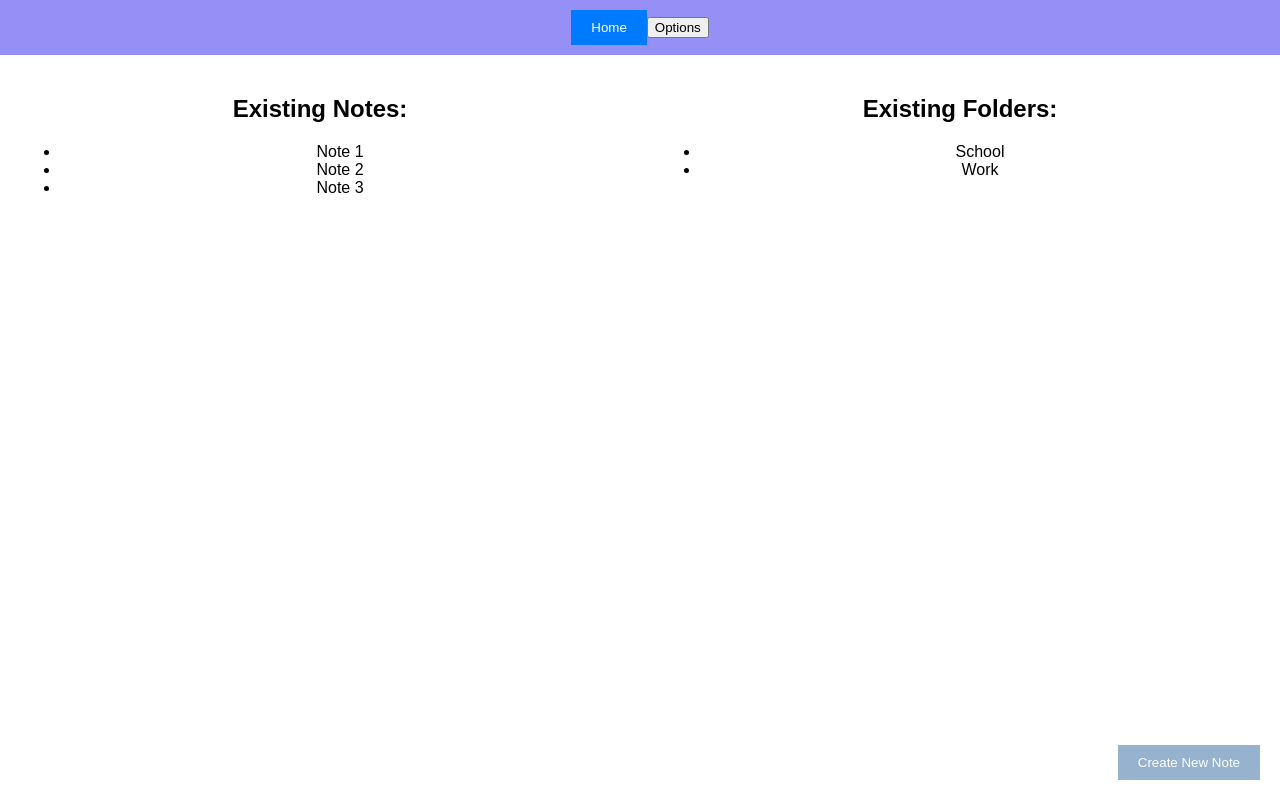
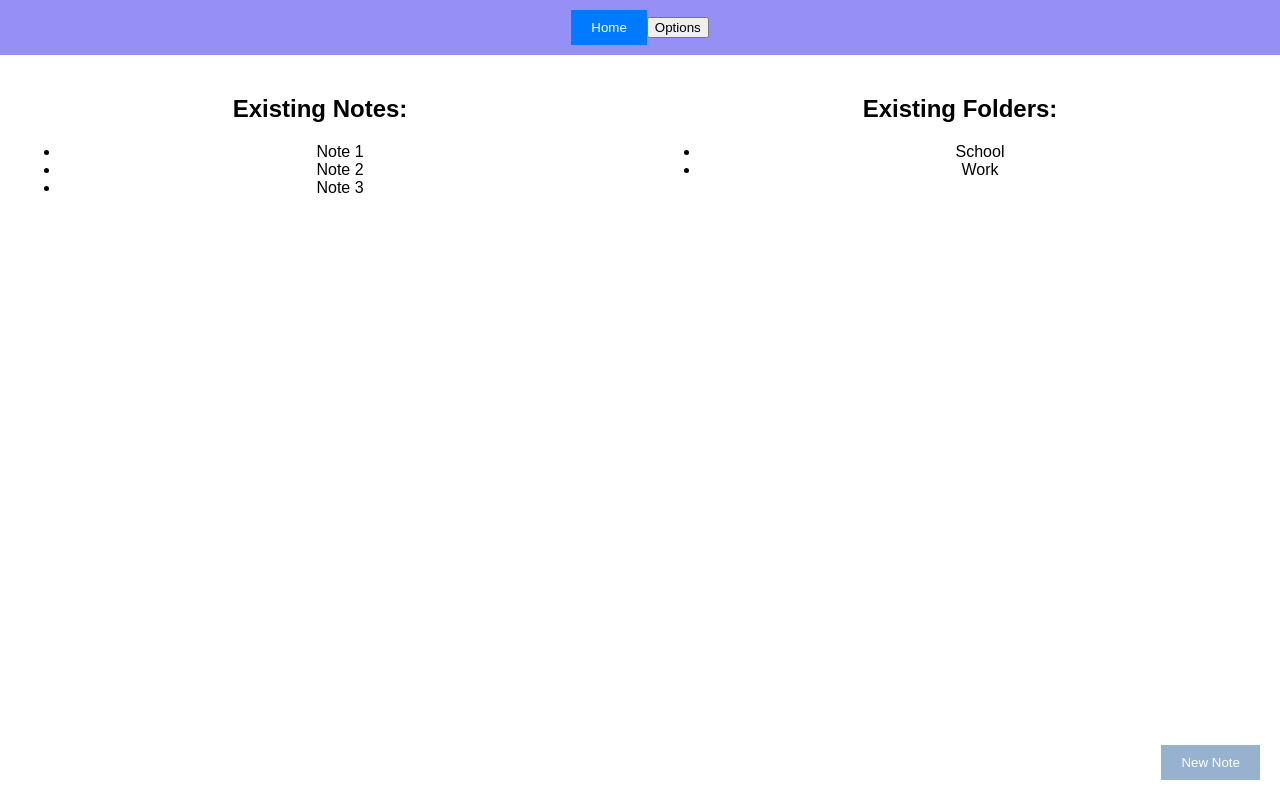
Before and after one commit to divakk14/CMPE_131_Project, a plain HTML site: page home.html in a window 1280 px wide. Drawn offline with Linux system fonts and the light colour scheme.

Commit message:
new note button

```diff
--- a/home.html
+++ b/home.html
@@ -66,7 +66,10 @@
             </ul>
         </div>
     </main>
-    <button class="create-note-button">Create New Note</button>
+    <button class="create-note-button"
+    onclick="window.location.href='newNote.html'">New Note</button>
+</body>
+</html>
 
     <script>
         function toggleActionButtons() {
```
